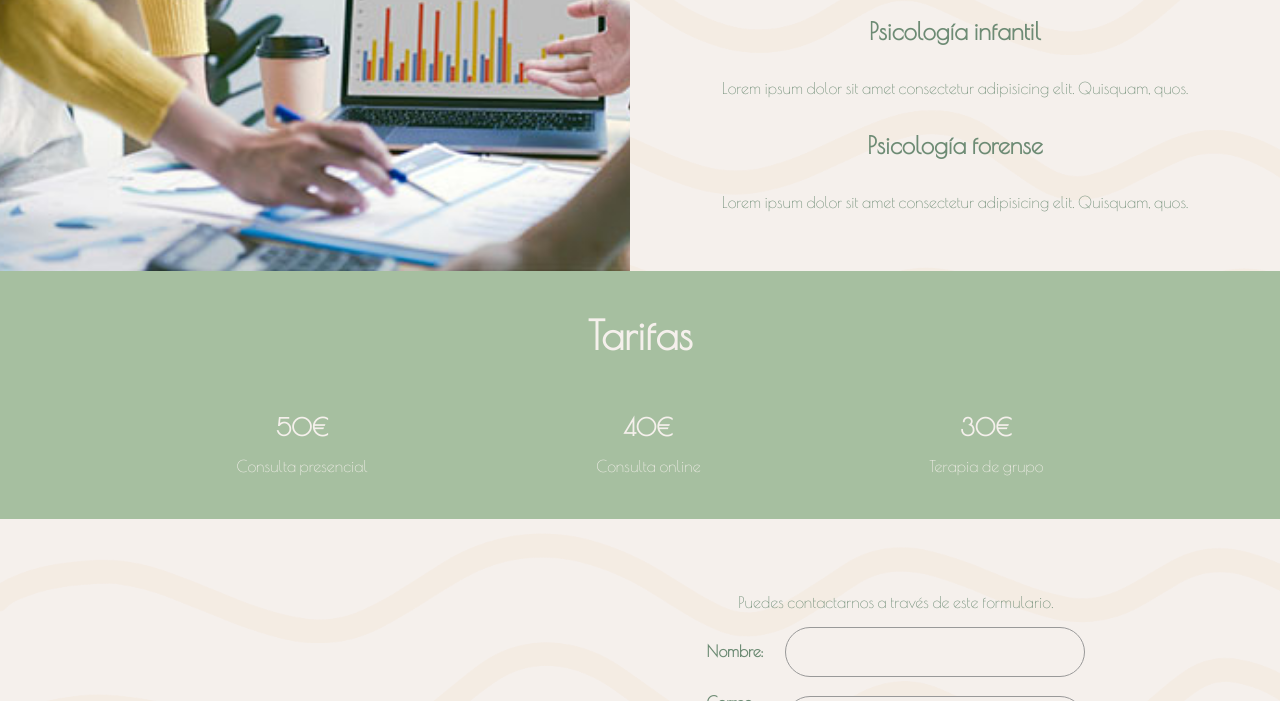
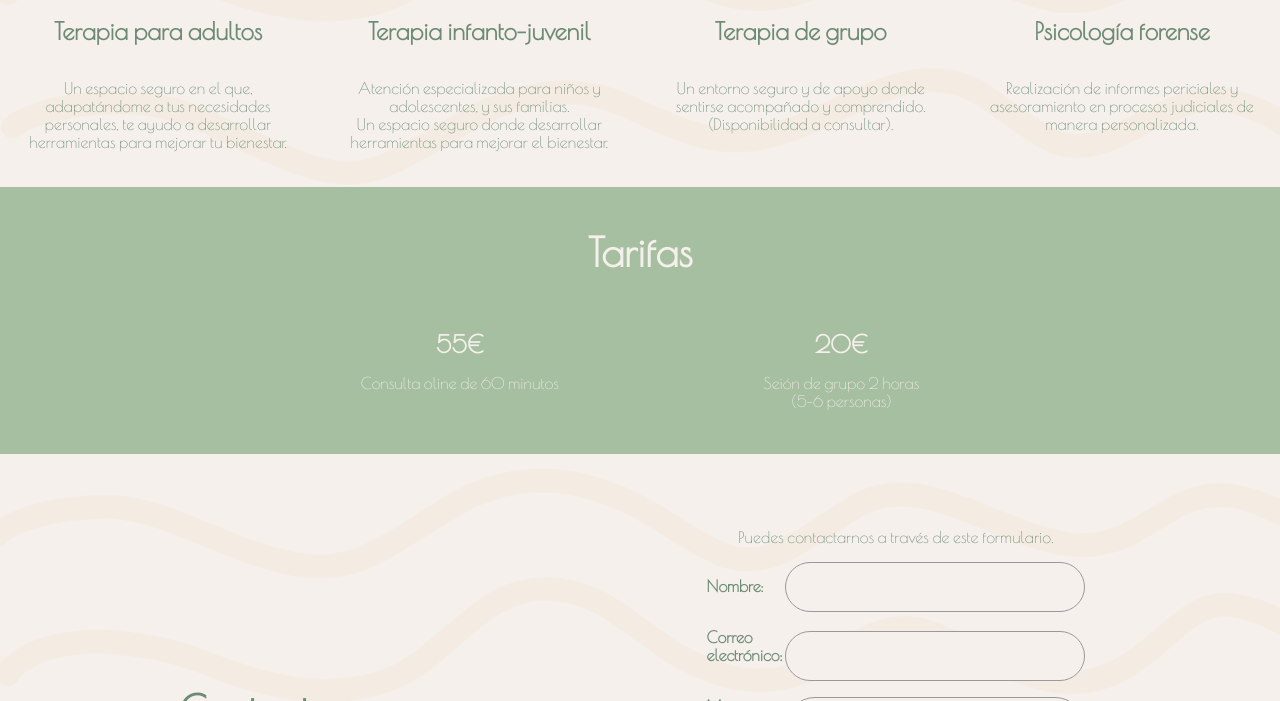
Before and after one commit to positiveRef/web_marta, a plain HTML site: page src/index.html in a window 1280 px wide. Shown: the part 665-1366 px from the top of the page. Drawn offline with nearby package versions, Linux system fonts and the light colour scheme.

Commit message:
Include services descriptions. Update rates.

```diff
--- a/src/index.html
+++ b/src/index.html
@@ -33,17 +33,30 @@
             </div>
         </section>
         <section id="services" class="beige-background">
-            <div id="services-image"></div>
             <div id="services-text">
                 <h2>Servicios</h2>
-                <div>
+                <div id="services-list">
                     <div>
-                        <h3>Psicología infantil</h3>
-                        <p>Lorem ipsum dolor sit amet consectetur adipisicing elit. Quisquam, quos.</p>
+                        <h3>Terapia para adultos</h3>
+                        <p>Un espacio seguro en el que, adapatándome a tus necesidades personales,
+                             te ayudo a desarrollar herramientas para mejorar tu bienestar.</p>
+                    </div>
+                    <div>
+                        <h3>Terapia infanto-juvenil</h3>
+                        <p>Atención especializada para niños y adolescentes, y sus familias.<br>
+                            Un espacio seguro donde desarrollar herramientas para mejorar el bienestar.</p>
+                    </div>
+                    <div>
+                        <h3>Terapia de grupo</h3>
+                        <p>Un entorno seguro y de apoyo donde sentirse acompañado y comprendido.<br>
+                            (Disponibilidad a consultar).
+
+                        </p>
                     </div>
                     <div>
                         <h3>Psicología forense</h3>
-                        <p>Lorem ipsum dolor sit amet consectetur adipisicing elit. Quisquam, quos.</p>
+                        <p>Realización de informes periciales y asesoramiento en procesos judiciales
+                            de manera personalizada.</p>
                     </div>
                 </div>
             </div>
@@ -54,16 +67,13 @@
             </div>
             <div id="rates-list">
                 <div>
-                    <h3>50€</h3>
-                    <p>Consulta presencial</p>
+                    <h3>55€</h3>
+                    <p>Consulta oline de 60 minutos</p>
                 </div>
                 <div>
-                    <h3>40€</h3>
-                    <p>Consulta online</p>
-                </div>
-                <div>
-                    <h3>30€</h3>
-                    <p>Terapia de grupo</p>
+                    <h3>20€</h3>
+                    <p>Seión de grupo 2 horas<br>
+                    (5-6 personas)</p>
                 </div>
             </div>
         </section>
--- a/src/styles/style.css
+++ b/src/styles/style.css
@@ -126,23 +126,25 @@ h3 {
     background-color: var(--beige-color);
     color: var(--green-olive-color);
     display: flex;
+    justify-content: center;
     align-items: center;
 
-    #services-image {
-        width: 50%;
-        height: 400px;
-        background-image: url('../resources/about.jpg');
-        background-size: cover;
-        background-position: center;
-    }
-
     #services-text {
-        width: 50%;
         padding: 10px;
 
         p {
             text-align: center;
             padding: 10px;
+        }
+
+        #services-list {
+            display: flex;
+            justify-content: space-between;
+            align-items: top;
+
+            div{
+                width: 23.5%;
+            }
         }
     }
 }
@@ -161,8 +163,12 @@ h3 {
     }
 
     #rates-list {
+        margin-left: auto;
+        margin-right: auto;
+        width: 75%;
         display: flex;
         justify-content: space-evenly;
+        align-items: flex-start;
         flex-wrap: wrap;
     }
 
```
